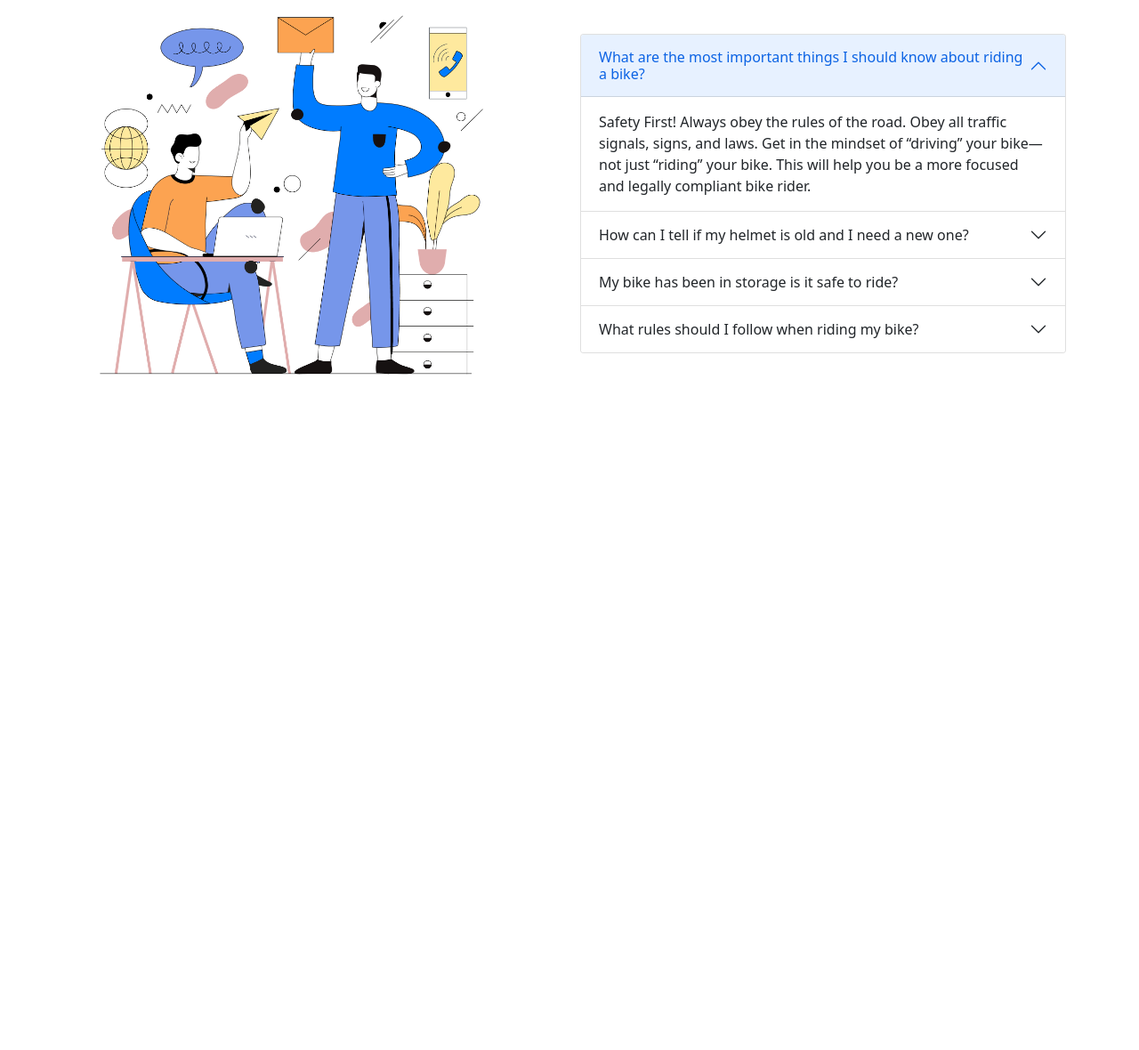
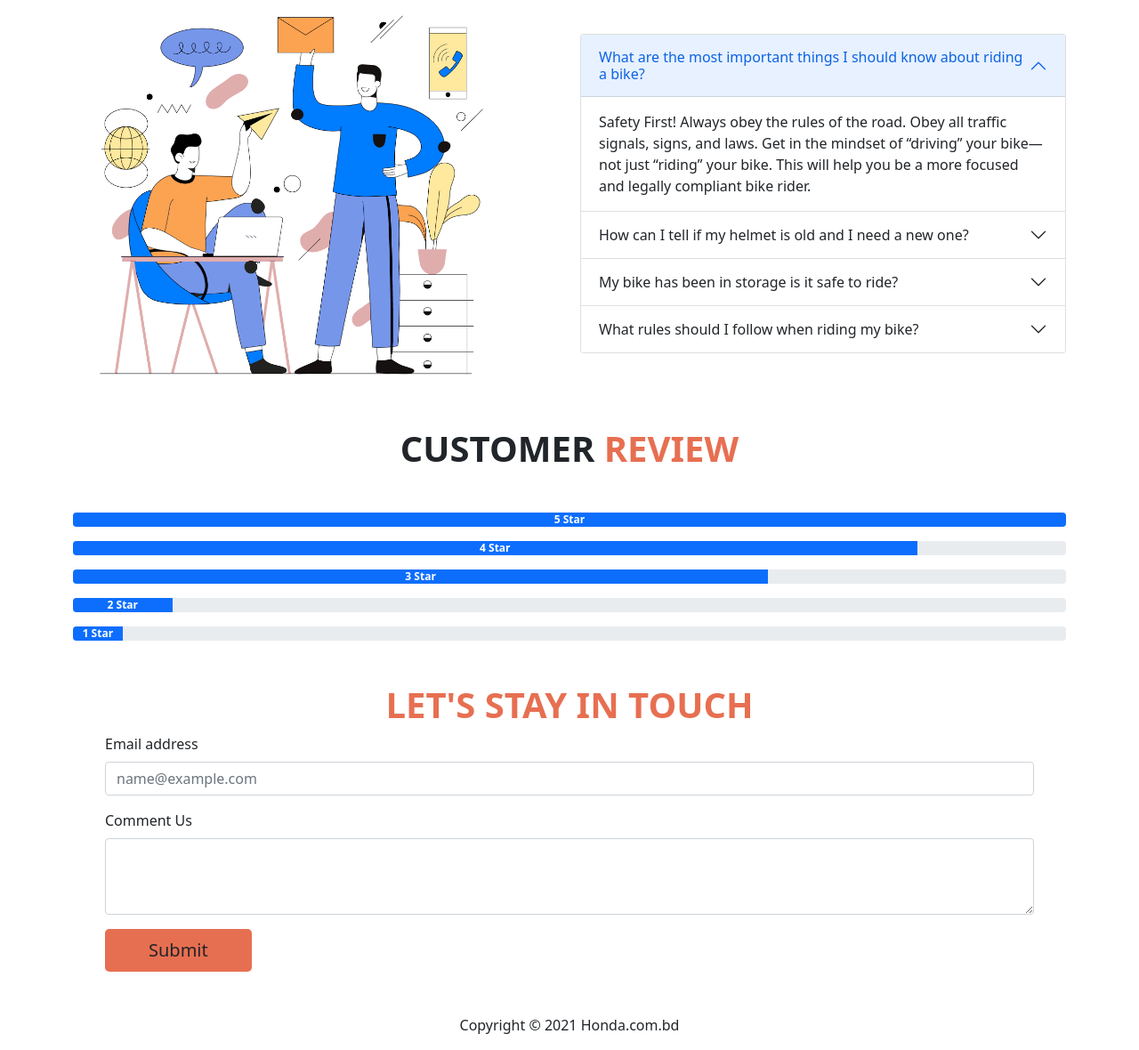
Before and after one commit to shamiik/honda-crb, a plain HTML site: page index.html in a window 1280 px wide. Shown: the part 1984-3164 px from the top of the page at 89% size. Before the commit the page ends 2464 px from the top, so only its background shows below. Drawn offline with nearby package versions, Linux system fonts and the light colour scheme.

Commit message:
final commit

```diff
--- a/index.html
+++ b/index.html
@@ -212,8 +212,8 @@
 
                 <!--.........Column Item...........-->
 
-                <div class="col-lg-6 col-md-12 col-sm-12">
-                    <div class="accordion" id="accordionExample">
+                <div class="col-lg-6 col-md-12 col-sm-12 >
+                    <div class=" accordion" id="accordionExample">
                     <div class="accordion-item">
                         <h2 class="accordion-header" id="headingOne">
                             <button class="accordion-button" type="button" data-bs-toggle="collapse"
@@ -291,8 +291,69 @@
             </div>
             </div>
         </section>
+
+        <!-- Extra Part -->
+
+        <!-- .....................................
+                  Review Progress Bar
+        ........................................-->
+
+        <section class="container">
+            <h1 class="text-center fw-bold text-uppercase my-5">
+                Customer <span class="text-color">Review</span>
+            </h1>
+            <div>
+                <div class="progress my-3">
+                    <div class="progress-bar " role="progressbar" aria-valuenow="100" style="width: 100%"
+                        aria-valuemin="100" aria-valuemax="100"><span class="fw-bold">5 Star</span></div>
+                </div>
+                <div class="progress my-3">
+                    <div class="progress-bar" role="progressbar" style="width: 85%" aria-valuenow="75" aria-valuemin="0"
+                        aria-valuemax="100"><span class="fw-bold">4 Star</span></div>
+                </div>
+                <div class="progress my-3">
+                    <div class="progress-bar" role="progressbar" style="width: 70%" aria-valuenow="50" aria-valuemin="0"
+                        aria-valuemax="100"><span class="fw-bold">3 Star</span></div>
+                </div>
+                <div class="progress my-3">
+                    <div class="progress-bar" role="progressbar" style="width: 10%" aria-valuenow="25" aria-valuemin="0"
+                        aria-valuemax="100"><span class="fw-bold">2 Star</span></div>
+                </div>
+                <div class="progress my-3">
+                    <div class="progress-bar" role="progressbar" style="width: 5%" aria-valuenow="0" aria-valuemin="0"
+                        aria-valuemax="100"><span class="fw-bold">1 Star</span></div>
+                </div>
+            </div>
+        </section>
+
+        <!--.................... Contact................... -->
+
+        <section class="container my-5 px-5 mx-auto ">
+            <div>
+                <h1 class=" text-center fw-bold text-uppercase mb-2 text-color mt-5">
+                    Let's stay in touch
+                </h1>
+            </div>
+            <div class="d-flex flex-column justify-content-around">
+                <div class="mb-3">
+                    <label for=" exampleFormControlInput1" class="form-label">Email address</label>
+                    <input type="email" class="form-control" id="exampleFormControlInput1"
+                        placeholder="name@example.com">
+                </div>
+                <div class="mb-3">
+                    <label for="exampleFormControlTextarea1" class="form-label">Comment Us</label>
+                    <textarea class="form-control" id="exampleFormControlTextarea1" rows="3"></textarea>
+                </div>
+                <div>
+                    <button class="btn btn-lg px-5 text-center" style="background-color: #E76F51;">Submit</button>
+                </div>
+            </div>
+
+        </section>
     </main>
-
+    <footer class="text-center">
+        <p>Copyright © 2021 Honda.com.bd</p>
+    </footer>
 
     <!-- js script  -->
     <script src="https://cdn.jsdelivr.net/npm/bootstrap@5.0.2/dist/js/bootstrap.bundle.min.js"
```
Also changed, not shown: style.css (+19 -1 lines). Lines whose indentation alone changed are shown as unchanged.
